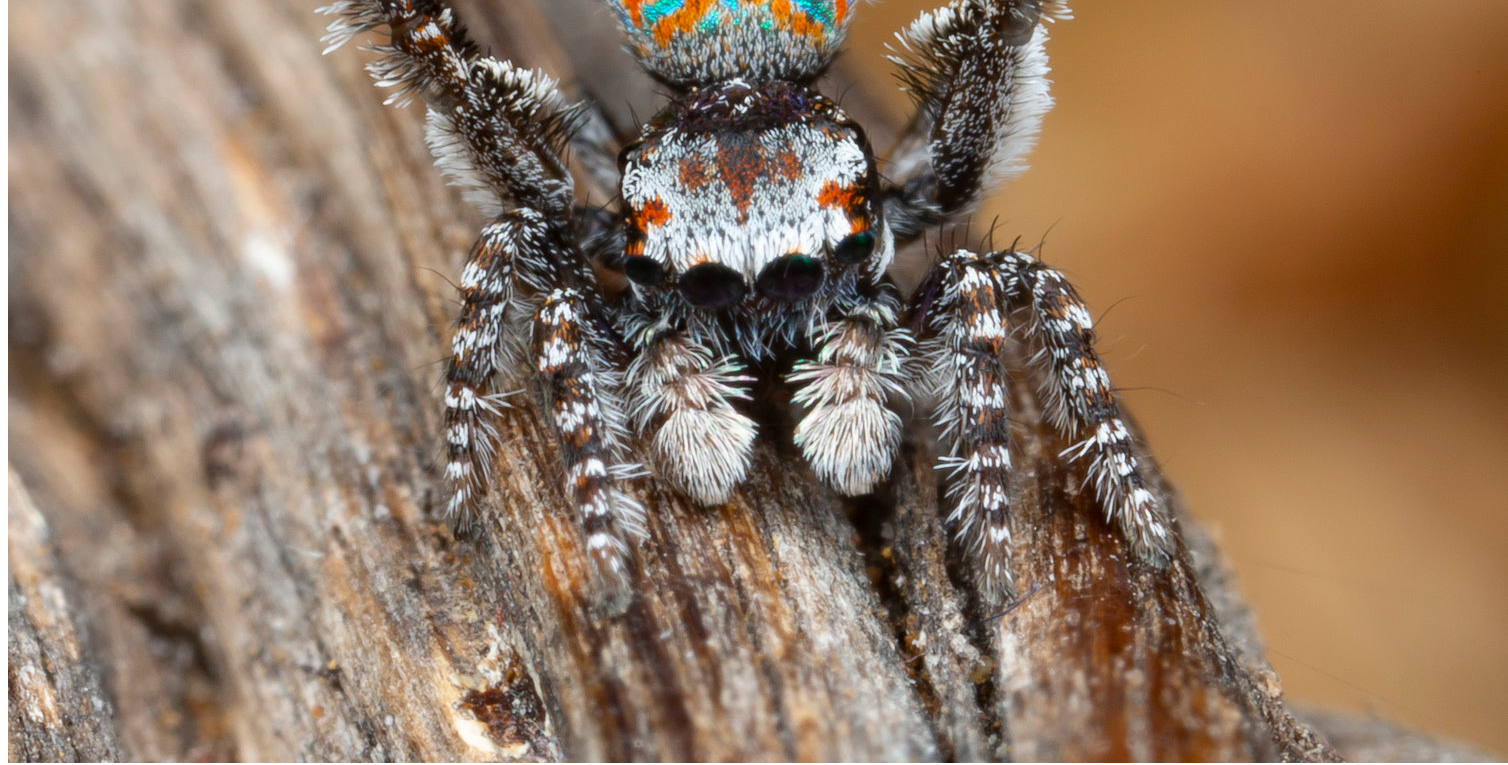
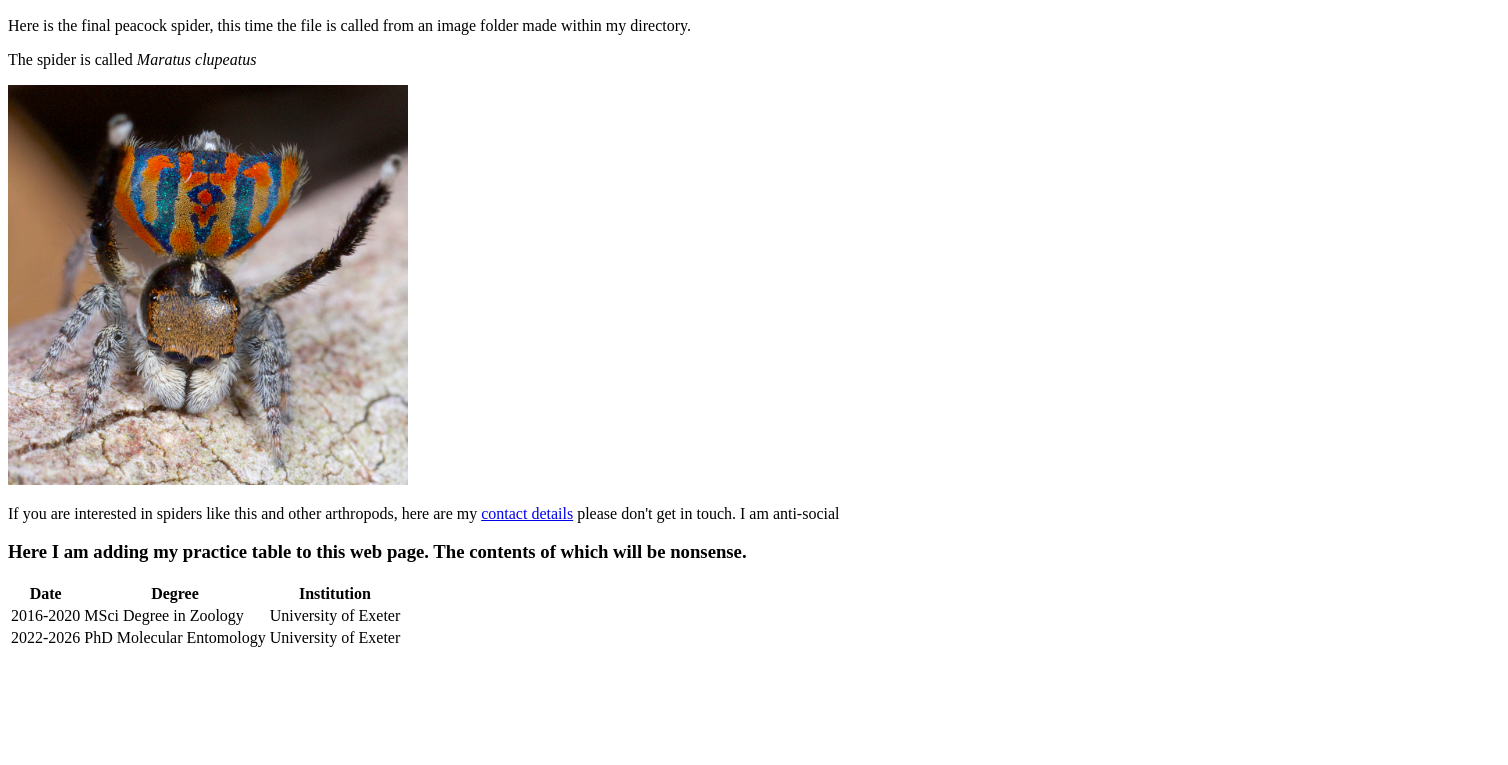
Before and after one commit to JaimieBarnes/PracticeWebsite, a plain HTML site: page Personal Site/index.html in a window 1280 px wide. Shown: the part 1411-2176 px from the top of the page, 1508 px wide, since content can reach past the window. After the commit the page ends 2069 px from the top, so only its background shows below. Drawn offline with Linux system fonts and the light colour scheme.

Commit message:
Updated index.html

```diff
--- a/Personal Site/index.html
+++ b/Personal Site/index.html
@@ -35,14 +35,14 @@
         <em>Maratus nimbus</em>.
     </p>
     <img src="https://images.squarespace-cdn.com/content/v1/5b3f4a80b40b9d2ec9523e95/1531048539719-ZVZBC3MYOFIAJ4Z7Z70I/23580440015_a947be4537_o.jpg?format=1500w"
-        alt="An image of Maratus nimbus">
+        alt="An image of Maratus nimbus" height="400" width="400">
     <p>Here is another peacock spider: <em>Maratus aquilus</em></p>
-    <img src="Maratus aquilus.jpg" alt="An image of Maratus aquilus">
+    <img src="Maratus aquilus.jpg" alt="An image of Maratus aquilus" height="400" width="400">
     <p>Here is the final peacock spider, this time the file is called from an image folder made within
         my directory.
     </p>
     <p>The spider is called <em>Maratus clupeatus</em></p>
-    <img src="Images/Maratus clupeatus.jpg" alt="An image of Maratus clupeatus">
+    <img src="Images/Maratus clupeatus.jpg" alt="An image of Maratus clupeatus" height="400" width="400">
     <p>If you are interested in spiders like this and other arthropods, here are my
         <a href="contact details.html">contact details</a> please don't get in touch. I am anti-social
     </p>
```
